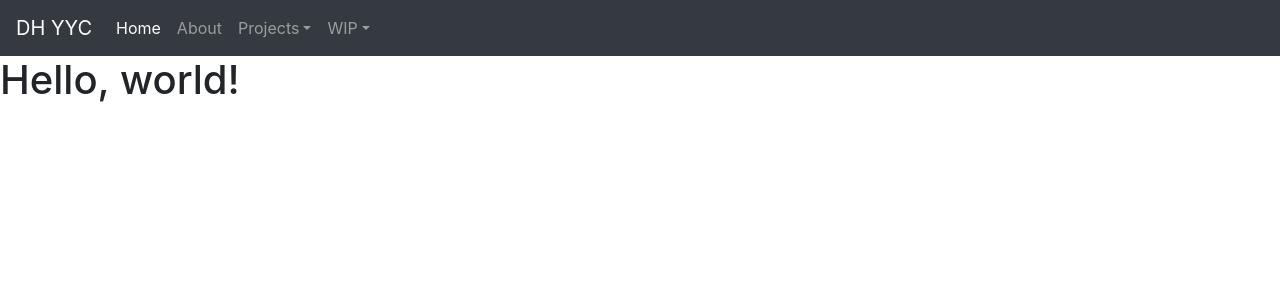
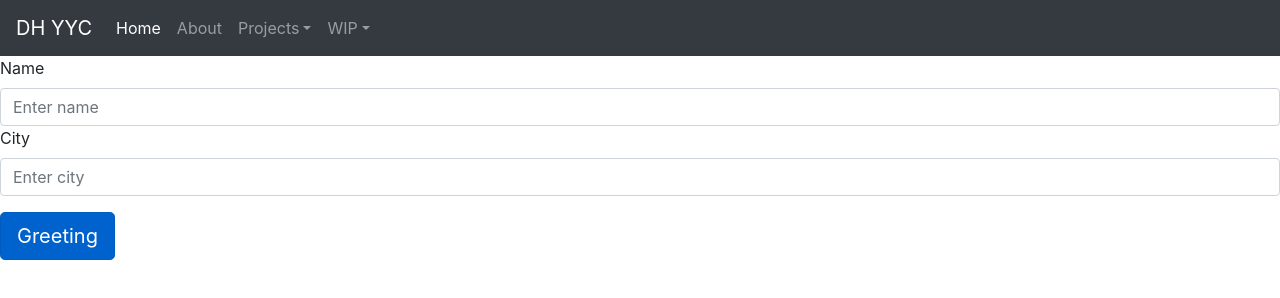
Before and after one commit to chossyrock/www.davehansonyyc.com, a plain HTML site: page ssc.html in a window 1280 px wide. Drawn offline with nearby package versions, Linux system fonts and the light colour scheme.

Commit message:
working getting lambda function to populate page

```diff
--- a/ssc.html
+++ b/ssc.html
@@ -8,7 +8,7 @@
     <!-- Bootstrap CSS -->
     <link rel="stylesheet" href="https://stackpath.bootstrapcdn.com/bootstrap/4.3.1/css/bootstrap.min.css" integrity="sha384-ggOyR0iXCbMQv3Xipma34MD+dH/1fQ784/j6cY/iJTQUOhcWr7x9JvoRxT2MZw1T" crossorigin="anonymous">
 
-    <title>Hello, world!</title>
+    <title>Simple AWS Call </title>
   </head>
   <body>
 
@@ -47,12 +47,68 @@
     </nav>
 
 
-    <h1>Hello, world!</h1>
+    <form>
+        <div class="form-group">
+            <label for="nameInput">Name</label>
+            <input type="name" class="form-control" id="nameInput" aria-describedby="nameHelp" placeholder="Enter name">
+
+            <label for="cityInput">City</label>
+            <input type="city" class="form-control" id="cityInput" placeholder="Enter city">
+
+        </div>
+
+        <a onclick="updateNameCity()" class="btn btn-primary btn-lg active" role="button" aria-pressed="true">Greeting</a>
+    </form>
+
+    <div class="container">
+        <p class="h1" id="message"></p>
+    </div>
 
     <!-- Optional JavaScript -->
     <!-- jQuery first, then Popper.js, then Bootstrap JS -->
     <script src="https://code.jquery.com/jquery-3.3.1.slim.min.js" integrity="sha384-q8i/X+965DzO0rT7abK41JStQIAqVgRVzpbzo5smXKp4YfRvH+8abtTE1Pi6jizo" crossorigin="anonymous"></script>
     <script src="https://cdnjs.cloudflare.com/ajax/libs/popper.js/1.14.7/umd/popper.min.js" integrity="sha384-UO2eT0CpHqdSJQ6hJty5KVphtPhzWj9WO1clHTMGa3JDZwrnQq4sF86dIHNDz0W1" crossorigin="anonymous"></script>
     <script src="https://stackpath.bootstrapcdn.com/bootstrap/4.3.1/js/bootstrap.min.js" integrity="sha384-JjSmVgyd0p3pXB1rRibZUAYoIIy6OrQ6VrjIEaFf/nJGzIxFDsf4x0xIM+B07jRM" crossorigin="anonymous"></script>
+
+    <script>
+        var ws = "https://kt26gy2v4f.execute-api.ca-central-1.amazonaws.com/hello";
+        var message = "thihnngy";
+
+        async function updateNameCity(){
+            var name = document.getElementById("nameInput").value;
+            var city = document.getElementById("cityInput").value;
+
+            ws += "?name="+name+"&city="+city;
+
+            console.log(ws);
+
+
+            //var greeting = "Good day " + name + ", from " + city + "!";
+
+            //const userAction = async () => {
+            const response = await fetch(ws);
+            console.log(response);
+            const myJson = await response.json(); //extract JSON from the http response
+            message = myJson;
+            //}
+
+            // $.get(ws, function(response) {
+            //     data = response;
+            //     greeting = JSON.parse(data);
+            // }).error(function(){
+
+            //     alert("Sorry could not proceed");
+            // });
+
+    //return data;
+
+
+
+            document.getElementById("message").innerHTML = message;
+
+            console.log(message);
+        }
+
+    </script>
 </body>
 </html>
```
Lines whose indentation alone changed are shown as unchanged.
